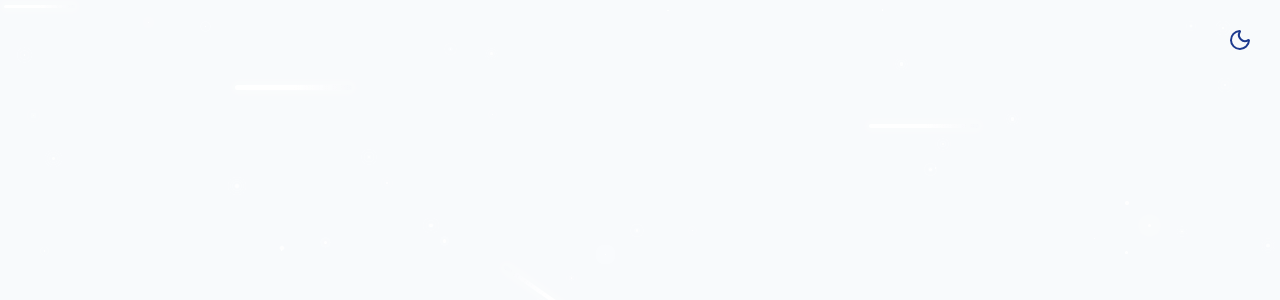
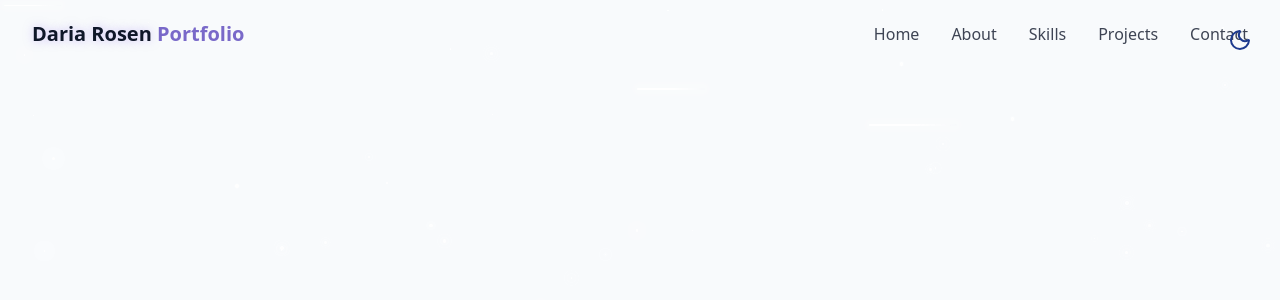
Before and after one commit to DariaRosen/Portfolio, a React (Vite) app: page / in a window 1280 px wide. Shown: the top 300 px of the page. Built offline with nearby package versions, Linux system fonts and the light colour scheme.

Commit message:
Add Navbar component

```diff
--- /dev/null
+++ b/src/components/Navbar.jsx
@@ -0,0 +1,104 @@
+import { class_name } from "@/lib/utils";
+import { Menu, X } from "lucide-react"; // Icons for mobile menu toggle
+import { useEffect, useState } from "react";
+
+// Navigation items for the menu
+const navItems = [
+    { name: "Home", href: "#hero" },
+    { name: "About", href: "#about" },
+    { name: "Skills", href: "#skills" },
+    { name: "Projects", href: "#projects" },
+    { name: "Contact", href: "#contact" },
+];
+
+export const Navbar = () => {
+    // Track if user has scrolled down to apply navbar styles
+    const [isScrolled, setIsScrolled] = useState(false);
+    // Track mobile menu open/close state
+    const [isMenuOpen, setIsMenuOpen] = useState(false);
+
+    // Effect: listen to window scroll
+    useEffect(() => {
+        const handleScroll = () => {
+            // true if scrolled more than 10px
+            setIsScrolled(window.scrollY > 10);
+        };
+
+        window.addEventListener("scroll", handleScroll);
+
+        // Cleanup on unmount
+        return () => window.removeEventListener("scroll", handleScroll);
+    }, []);
+
+    return (
+        <nav
+            className={class_name(
+                "fixed w-full z-40 transition-all duration-300",
+                // Apply smaller padding, background blur, and shadow when scrolled
+                isScrolled
+                    ? "py-3 bg-background/80 backdrop-blur-md shadow-xs"
+                    : "py-5"
+            )}
+        >
+            <div className="container flex items-center justify-between">
+                {/* Logo / Brand */}
+                <a
+                    className="text-xl font-bold text-primary flex items-center"
+                    href="#hero"
+                >
+                    <span className="relative z-10">
+                        <span className="text-glow text-foreground"> Daria Rosen </span>{" "}
+                        Portfolio
+                    </span>
+                </a>
+
+                {/* Desktop navigation (hidden on mobile) */}
+                <div className="hidden md:flex space-x-8">
+                    {navItems.map((item, key) => (
+                        <a
+                            key={key}
+                            href={item.href}
+                            className="text-foreground/80 hover:text-primary transition-colors duration-300"
+                        >
+                            {item.name}
+                        </a>
+                    ))}
+                </div>
+
+                {/* Mobile navigation toggle button */}
+                <button
+                    onClick={() => setIsMenuOpen((prev) => !prev)}
+                    className="md:hidden p-2 text-foreground z-50"
+                    aria-label={isMenuOpen ? "Close Menu" : "Open Menu"}
+                >
+                    {isMenuOpen ? <X size={24} /> : <Menu size={24} />}
+                </button>
+
+                {/* Mobile menu overlay */}
+                <div
+                    className={class_name(
+                        "fixed inset-0 bg-background/95 backdroup-blur-md z-40 flex flex-col items-center justify-center", // Fullscreen overlay
+                        "transition-all duration-300 md:hidden",
+                        isMenuOpen
+                            ? "opacity-100 pointer-events-auto"  // Show menu
+                            : "opacity-0 pointer-events-none"    // Hide menu
+                    )}
+                >
+                    {/* Mobile nav links */}
+                    <div className="flex flex-col space-y-8 text-xl">
+                        {navItems.map((item, key) => (
+                            <a
+                                key={key}
+                                href={item.href}
+                                className="text-foreground/80 hover:text-primary transition-colors duration-300"
+                                onClick={() => setIsMenuOpen(false)} // Close menu on link click
+                            >
+                                {item.name}
+                            </a>
+                        ))}
+                    </div>
+                </div>
+            </div>
+        </nav>
+    );
+};
--- a/src/components/StarBackground.jsx
+++ b/src/components/StarBackground.jsx
@@ -50,7 +50,7 @@
 
     // Function to generate a few meteors
     const generateMeteors = () => {
-        const numberOfMeteors = 4; // Fixed number of meteors
+        const numberOfMeteors = 5; // Fixed number of meteors
         const newMeteors = [];
 
         for (let i = 0; i < numberOfMeteors; i++) {
@@ -93,8 +93,8 @@
                     key={meteor.id}                 // Unique key for React
                     className="meteor animate-meteor" // Tailwind class for meteor animation
                     style={{
-                        width: meteor.size * 50 + "px",  // Meteor length (scaled)
-                        height: meteor.size * 2 + "px",  // Meteor thickness
+                        width: meteor.size * 40 + "px",  // Meteor length (scaled)
+                        height: meteor.size * 1 + "px",  // Meteor thickness
                         left: meteor.x + "%",            // Start horizontal position
                         top: meteor.y + "%",             // Start vertical position
                         animationDelay: meteor.delay + "s", // Delay before animation starts
--- a/src/pages/Home.jsx
+++ b/src/pages/Home.jsx
@@ -1,5 +1,6 @@
 import { ThemeToggle } from "@/components/ThemeToggle"
 import { StarBackground } from "@/components/StarBackground"
+import { Navbar } from "../components/NavBar"
 
 export const Home = () => {
     return (
@@ -11,6 +12,7 @@
             <StarBackground />
 
             {/* Navbar */}
+            <Navbar />
 
             {/* Main Content */}
 
```
